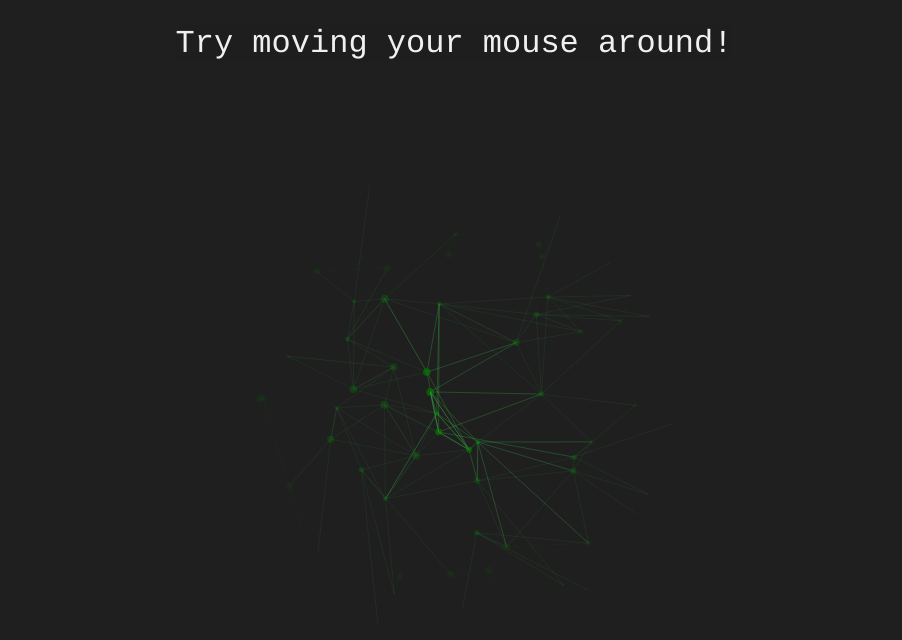
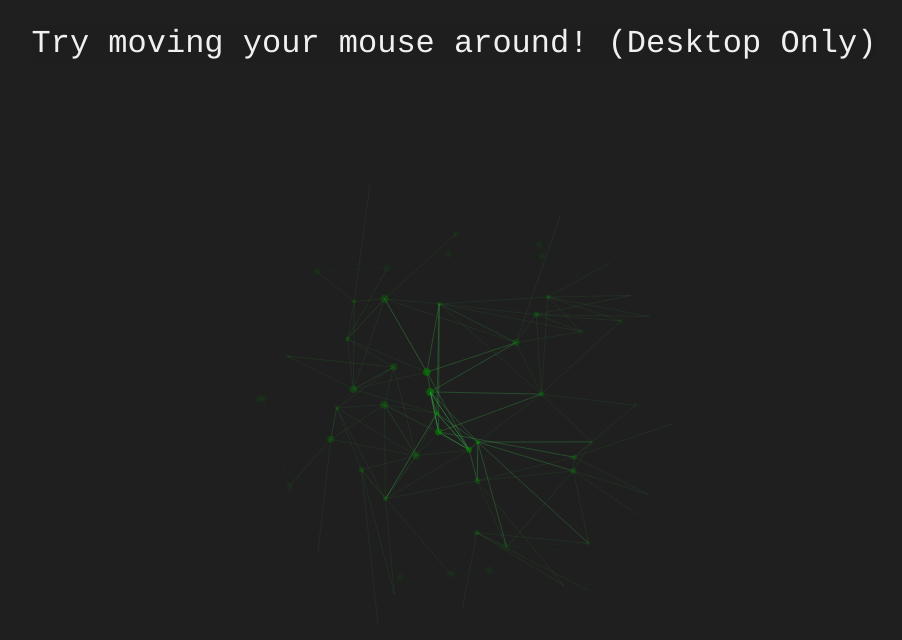
Before and after one commit to MikailR/MikailR.github.io, a website: page particle-demo.html in a window 1280 px wide. Shown: the whole page, without its empty margins (186-1088 px from the left). Drawn offline with Linux system fonts and the light colour scheme.

Commit message:
Update particle-demo.html

```diff
--- a/particle-demo.html
+++ b/particle-demo.html
@@ -10,7 +10,7 @@
       <canvas id="canvas"></canvas>
       <div class="content">
         <div class="text-container">
-          <p class="text-style">Try moving your mouse around!</p>
+          <p class="text-style">Try moving your mouse around! (Desktop Only)</p>
         </div>
       </div>
     </div>
```
